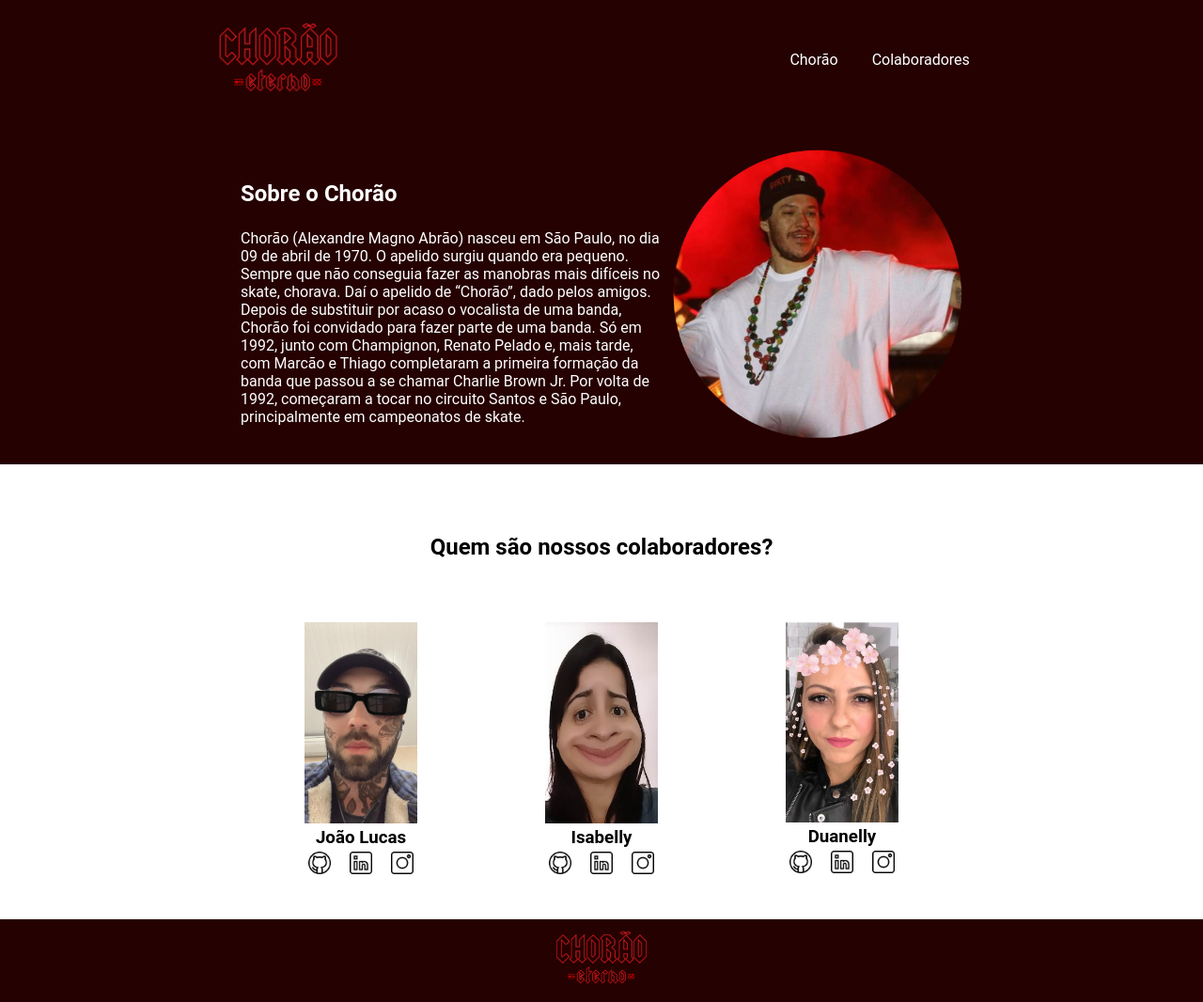
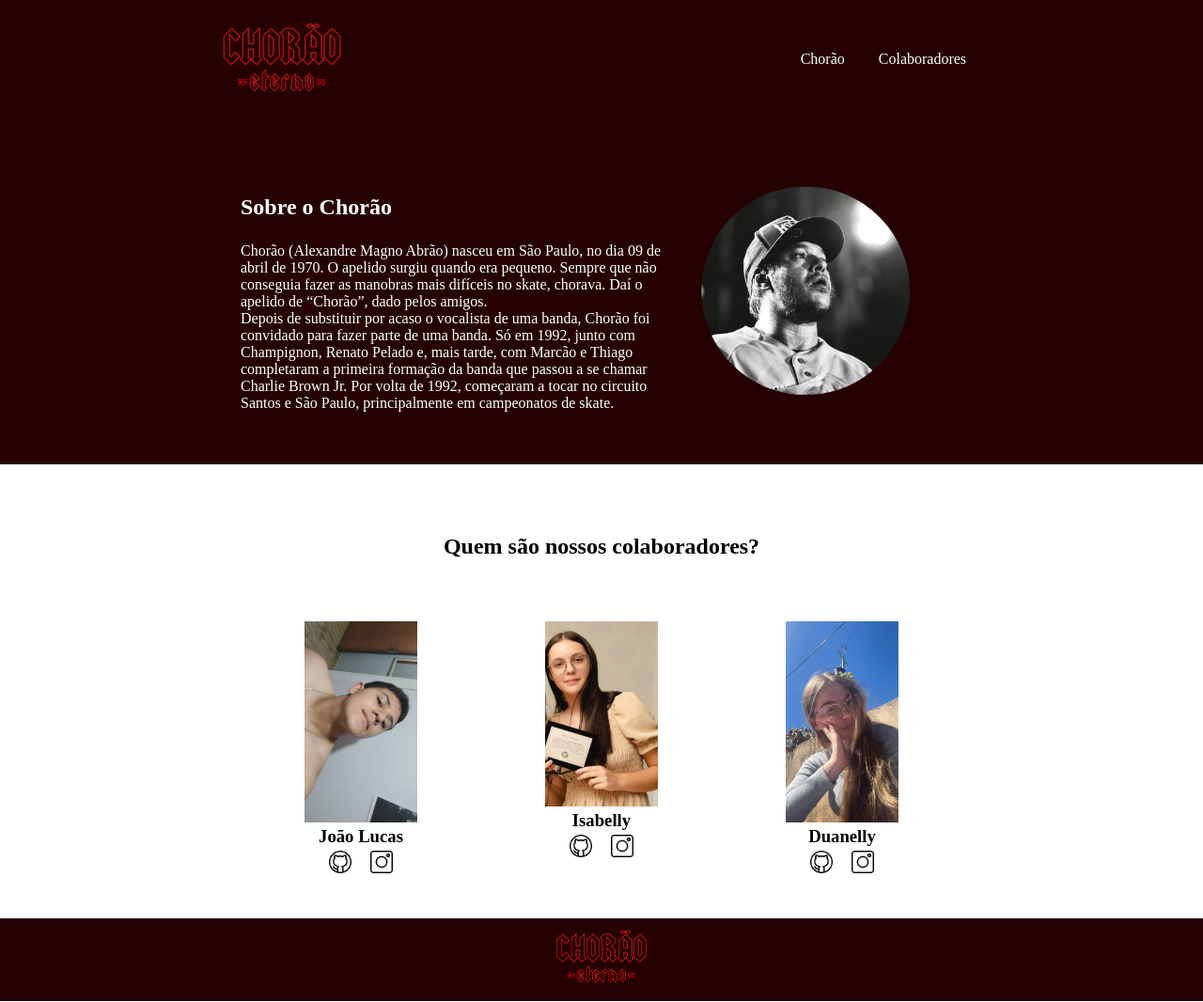
Before and after one commit to puchalskii/fanpagechoraoo, a plain HTML site: page index.html in a window 1280 px wide. Shown: the whole page at 94% size. Drawn offline with Linux system fonts and the light colour scheme.

Commit message:
Add files via upload

```diff
--- a/index.html
+++ b/index.html
@@ -26,7 +26,7 @@
             <p class="escola-texto-um">Chorão (Alexandre Magno Abrão) nasceu em São Paulo, no dia 09 de abril de 1970. O apelido surgiu quando era pequeno. Sempre que não conseguia fazer as manobras mais difíceis no skate, chorava. Daí o apelido de “Chorão”, dado pelos amigos.</p>
             <p class="escola-texto-dois">Depois de substituir por acaso o vocalista de uma banda, Chorão foi convidado para fazer parte de uma banda. Só em 1992, junto com Champignon, Renato Pelado e, mais tarde, com Marcão e Thiago completaram a primeira formação da banda que passou a se chamar Charlie Brown Jr. Por volta de 1992, começaram a tocar no circuito Santos e São Paulo, principalmente em campeonatos de skate.</p>
         </div>
-        <img class="escola-imagem" src="fotochorao.png" alt="imagem que representa o Chorão">
+        <img class="escola-imagem" src="fanpage.png" alt="imagem que representa o Chorão">
     </section>
 
     <section id="estudante">
@@ -34,33 +34,30 @@
         <div class="estudante-todos">
             <span></span>
             <div class="estudante-div">
-                <img class="estudante-imagem" src="Marcelo.jpeg" alt="foto do marcelo">
+                <img class="estudante-imagem" src="joaolucas.jpeg" alt="foto do marcelo">
                 <h3 class="estudante-nome">João Lucas</h3>
-                <a href="https://github.com/marcelopaludetto"><img class="estudante-icone" src="github.png"
+                <a href="https://github.com/Neveskkj2/fanpagechrorao1241"><img class="estudante-icone" src="github.png"
                         alt="icone github"></a>
-                <a href="https://linkedin.com/marcelopaludetto"><img class="estudante-icone" src="linkedin.png"
-                        alt="icone linkedin"></a>
-                <a href="https://instagram.com/marcelopaludetto"><img class="estudante-icone" src="instagram.png"
+
+                <a href="https://instagram.com/lucas____souzaaa"><img class="estudante-icone" src="instagram.png"
                         alt="icone instagram"></a>
             </div>
             <div class="estudante-div">
-                <img class="estudante-imagem" src="Gabi.jpg" alt="foto da gabi">
+                <img class="estudante-imagem" src="isabelalalal.jpeg" alt="foto da gabi">
                 <h3 class="estudante-nome">Isabelly</h3>
-                <a href="https://github.com/GabrielaM-L"><img class="estudante-icone" src="github.png"
+                <a href="https://github.com/camaargo/fanpagechorao"><img class="estudante-icone" src="github.png"
                         alt="icone github"></a>
-                <a href="https://www.linkedin.com/in/gabriela-marcomini-de-lima/"><img class="estudante-icone"
-                        src="linkedin.png" alt="icone linkedin"></a>
-                <a href="https://www.instagram.com/gabriela_marcomini/"><img class="estudante-icone" src="instagram.png"
+
+                <a href="https://www.instagram.com/isabellycamarrgo"><img class="estudante-icone" src="instagram.png"
                         alt="icone instagram"></a>
             </div>
             <div class="estudante-div">
-                <img class="estudante-imagem" src="Liz.jpg" alt="foto da lizandra">
+                <img class="estudante-imagem" src="Duanelly.jpeg" alt="foto da lizandra">
                 <h3 class="estudante-nome">Duanelly</h3>
-                <a href="https://github.com/LizandraDuarte40"><img class="estudante-icone" src="github.png"
+                <a href="https://github.com/puchalskii/fanpagechoraoo"><img class="estudante-icone" src="github.png"
                         alt="icone github"></a>
-                <a href="https://www.linkedin.com/in/lizandrarlm-duarte/"><img class="estudante-icone"
-                        src="linkedin.png" alt="icone linkedin"></a>
-                <a href="https://www.instagram.com/lizandrarlm"><img class="estudante-icone" src="instagram.png"
+
+                <a href="https://www.instagram.com/puchalskiduanelly"><img class="estudante-icone" src="instagram.png"
                         alt="icone instagram"></a>
             </div>
             <span></span>
--- a/style.css
+++ b/style.css
@@ -3,7 +3,7 @@
     padding: 0;
 }
 body {
-    font-family: "Roboto", sans-serif;
+    font-family: "Playfair Display", serif;
 }
 .cabecalho {
     background-color: #250101;
```
Also changed, not shown: Duanelly.jpeg (added), fanpage.png (added), isabelalalal.jpeg (added), joaolucas.jpeg (added).
